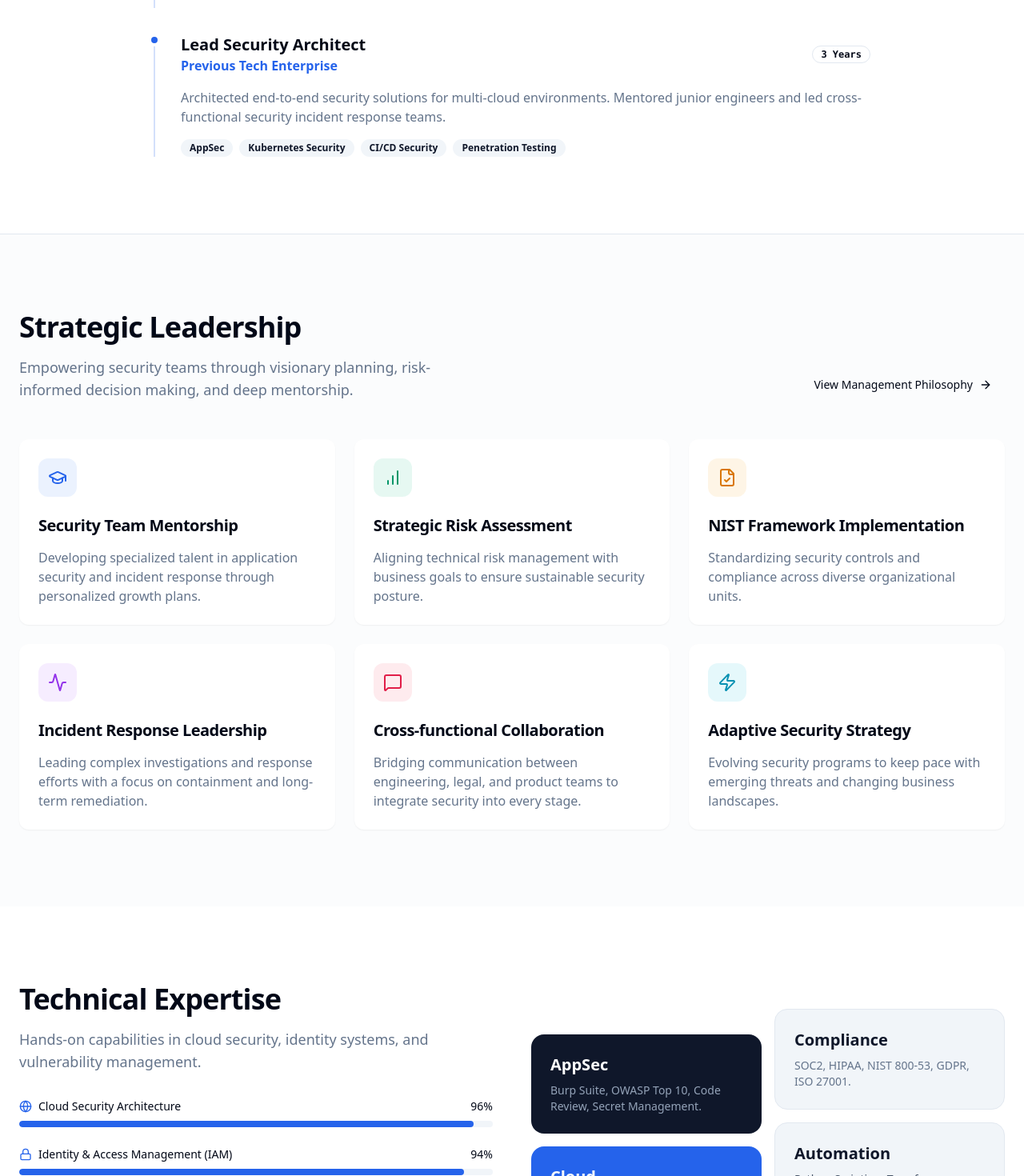
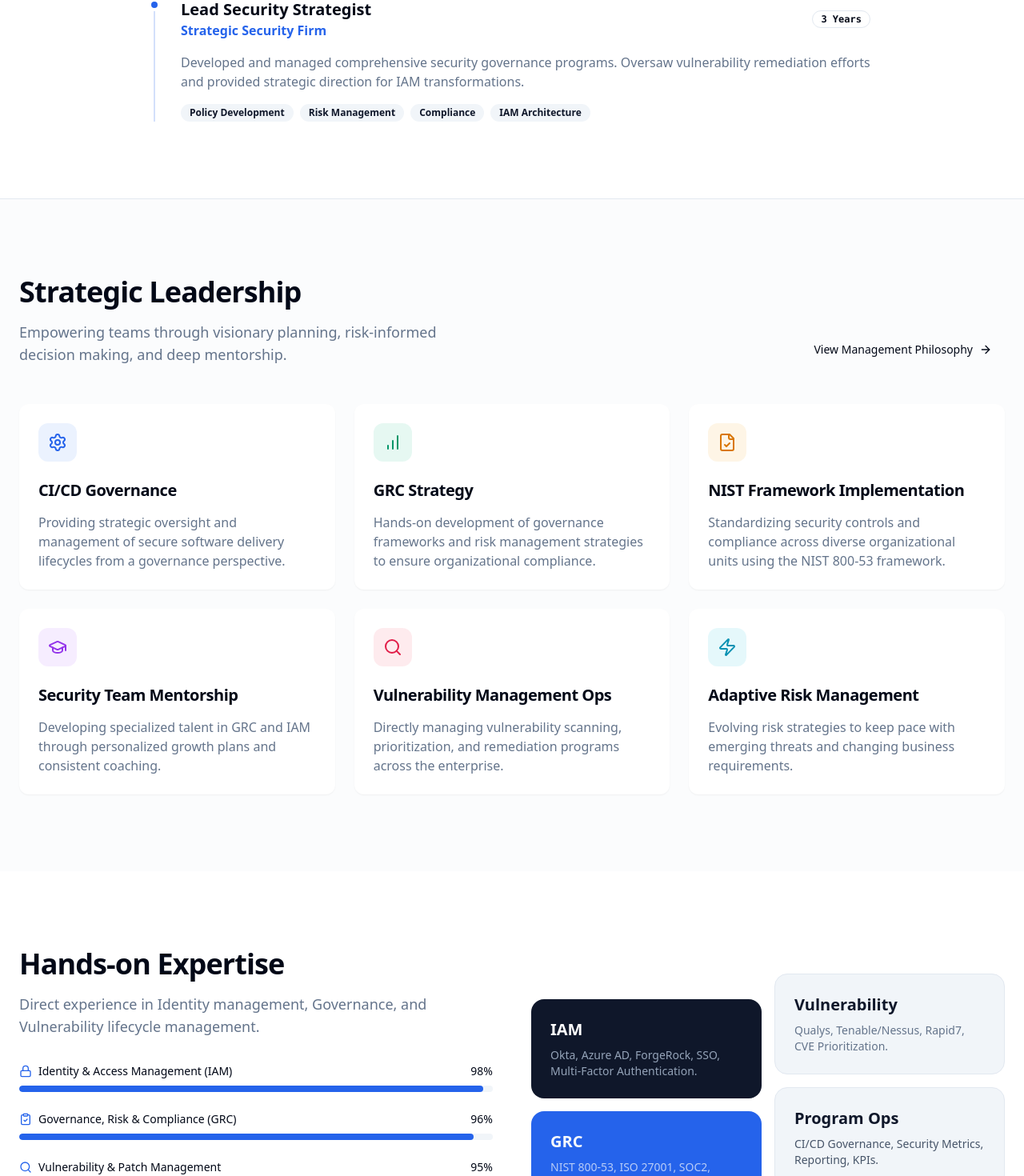
Before and after one commit to KenMize/Portfolio, a React (Vite) app: page / in a window 1280 px wide. Shown: the part 1251-2721 px from the top of the page at 80% size. Built offline with nearby package versions, Linux system fonts and the light colour scheme.

Commit message:
Update profile to reflect GRC, IAM, and vulnerability management expertise

```diff
--- a/client/pages/Index.tsx
+++ b/client/pages/Index.tsx
@@ -1,4 +1,4 @@
-import { ArrowRight, BarChart, Code, Cpu, GraduationCap, Layout, Lightbulb, MessageSquare, Rocket, Users, Zap, Shield, Lock, Search, Terminal, Activity, FileCheck, Globe, Briefcase } from "lucide-react";
+import { ArrowRight, BarChart, Code, Cpu, GraduationCap, Layout, Lightbulb, MessageSquare, Rocket, Users, Zap, Shield, Lock, Search, Terminal, Activity, FileCheck, Globe, Briefcase, ClipboardCheck, History, Settings } from "lucide-react";
 import { Button } from "@/components/ui/button";
 import { Badge } from "@/components/ui/badge";
 import { Card, CardContent, CardDescription, CardHeader, CardTitle } from "@/components/ui/card";
@@ -38,10 +38,10 @@ export default function Index() {
                 Senior Security Engineer & Strategic Leader
               </Badge>
               <h1 className="text-4xl md:text-7xl font-extrabold tracking-tighter max-w-4xl leading-[1.1]">
-                Securing the Future through <span className="text-primary">Strategic</span> Engineering & <span className="text-primary">Adaptive</span> Leadership
+                Leading Through <span className="text-primary">Governance</span>, <span className="text-primary">Identity</span> & Risk <span className="text-primary">Strategy</span>
               </h1>
               <p className="text-muted-foreground text-lg md:text-xl max-w-2xl">
-                15+ years of experience in application security, cloud architecture, IAM, and leading high-performance engineering teams.
+                15+ years of experience specializing in GRC, IAM, and Vulnerability Management. Expert at bridging technical security operations with strategic business objectives.
               </p>
               <div className="flex flex-col sm:flex-row gap-4 pt-6">
                 <Button size="lg" className="gap-2 px-8">
@@ -61,7 +61,7 @@ export default function Index() {
             <div className="space-y-4 mb-12">
               <h2 className="text-3xl md:text-4xl font-bold tracking-tight text-center">Professional Journey</h2>
               <p className="text-muted-foreground text-center max-w-2xl mx-auto">
-                A track record of building and securing scalable systems at industry-leading organizations.
+                A track record of leading complex security initiatives and managing high-performance teams.
               </p>
             </div>
             <div className="max-w-4xl mx-auto space-y-8">
@@ -70,15 +70,15 @@ export default function Index() {
                   company: "Fortellar",
                   role: "Senior Security Engineer",
                   period: "Present",
-                  description: "Leading application security, cloud architecture, and Identity & Access Management (IAM) initiatives. Designing and implementing robust security controls for enterprise-scale platforms.",
-                  skills: ["Cloud Security", "IAM", "Risk Assessment", "NIST Framework"]
+                  description: "Leading hands-on Identity & Access Management (IAM), GRC, and Vulnerability Management initiatives. Designing and implementing robust security controls and frameworks for enterprise platforms.",
+                  skills: ["IAM", "GRC Strategy", "Vulnerability Assessment", "NIST 800-53"]
                 },
                 {
-                  company: "Previous Tech Enterprise",
-                  role: "Lead Security Architect",
+                  company: "Strategic Security Firm",
+                  role: "Lead Security Strategist",
                   period: "3 Years",
-                  description: "Architected end-to-end security solutions for multi-cloud environments. Mentored junior engineers and led cross-functional security incident response teams.",
-                  skills: ["AppSec", "Kubernetes Security", "CI/CD Security", "Penetration Testing"]
+                  description: "Developed and managed comprehensive security governance programs. Oversaw vulnerability remediation efforts and provided strategic direction for IAM transformations.",
+                  skills: ["Policy Development", "Risk Management", "Compliance", "IAM Architecture"]
                 }
               ].map((job, i) => (
                 <div key={i} className="relative pl-8 border-l-2 border-primary/20 pb-8 last:pb-0">
@@ -111,7 +111,7 @@ export default function Index() {
               <div className="space-y-4 max-w-xl">
                 <h2 className="text-3xl md:text-4xl font-bold tracking-tight">Strategic Leadership</h2>
                 <p className="text-muted-foreground text-lg">
-                  Empowering security teams through visionary planning, risk-informed decision making, and deep mentorship.
+                  Empowering teams through visionary planning, risk-informed decision making, and deep mentorship.
                 </p>
               </div>
               <Button variant="ghost" className="gap-2 group">
@@ -122,38 +122,38 @@ export default function Index() {
             <div className="grid grid-cols-1 md:grid-cols-2 lg:grid-cols-3 gap-6">
               {[
                 {
-                  title: "Security Team Mentorship",
-                  description: "Developing specialized talent in application security and incident response through personalized growth plans.",
-                  icon: GraduationCap,
+                  title: "CI/CD Governance",
+                  description: "Providing strategic oversight and management of secure software delivery lifecycles from a governance perspective.",
+                  icon: Settings,
                   color: "bg-blue-500/10 text-blue-600"
                 },
                 {
-                  title: "Strategic Risk Assessment",
-                  description: "Aligning technical risk management with business goals to ensure sustainable security posture.",
+                  title: "GRC Strategy",
+                  description: "Hands-on development of governance frameworks and risk management strategies to ensure organizational compliance.",
                   icon: BarChart,
                   color: "bg-emerald-500/10 text-emerald-600"
                 },
                 {
                   title: "NIST Framework Implementation",
-                  description: "Standardizing security controls and compliance across diverse organizational units.",
+                  description: "Standardizing security controls and compliance across diverse organizational units using the NIST 800-53 framework.",
                   icon: FileCheck,
                   color: "bg-amber-500/10 text-amber-600"
                 },
                 {
-                  title: "Incident Response Leadership",
-                  description: "Leading complex investigations and response efforts with a focus on containment and long-term remediation.",
-                  icon: Activity,
+                  title: "Security Team Mentorship",
+                  description: "Developing specialized talent in GRC and IAM through personalized growth plans and consistent coaching.",
+                  icon: GraduationCap,
                   color: "bg-purple-500/10 text-purple-600"
                 },
                 {
-                  title: "Cross-functional Collaboration",
-                  description: "Bridging communication between engineering, legal, and product teams to integrate security into every stage.",
-                  icon: MessageSquare,
+                  title: "Vulnerability Management Ops",
+                  description: "Directly managing vulnerability scanning, prioritization, and remediation programs across the enterprise.",
+                  icon: Search,
                   color: "bg-rose-500/10 text-rose-600"
                 },
                 {
-                  title: "Adaptive Security Strategy",
-                  description: "Evolving security programs to keep pace with emerging threats and changing business landscapes.",
+                  title: "Adaptive Risk Management",
+                  description: "Evolving risk strategies to keep pace with emerging threats and changing business requirements.",
                   icon: Zap,
                   color: "bg-cyan-500/10 text-cyan-600"
                 }
@@ -180,33 +180,33 @@ export default function Index() {
             <div className="grid grid-cols-1 lg:grid-cols-2 gap-12 items-center">
               <div className="space-y-8">
                 <div className="space-y-4">
-                  <h2 className="text-3xl md:text-4xl font-bold tracking-tight">Technical Expertise</h2>
+                  <h2 className="text-3xl md:text-4xl font-bold tracking-tight">Hands-on Expertise</h2>
                   <p className="text-muted-foreground text-lg">
-                    Hands-on capabilities in cloud security, identity systems, and vulnerability management.
+                    Direct experience in Identity management, Governance, and Vulnerability lifecycle management.
                   </p>
                 </div>
 
                 <div className="space-y-6">
                   {[
                     {
-                      label: "Cloud Security Architecture",
-                      value: 96,
-                      icon: Globe
-                    },
-                    {
                       label: "Identity & Access Management (IAM)",
-                      value: 94,
+                      value: 98,
                       icon: Lock
                     },
                     {
+                      label: "Governance, Risk & Compliance (GRC)",
+                      value: 96,
+                      icon: ClipboardCheck
+                    },
+                    {
                       label: "Vulnerability & Patch Management",
-                      value: 92,
+                      value: 95,
                       icon: Search
                     },
                     {
-                      label: "Application Security (SAST/DAST)",
-                      value: 90,
-                      icon: Terminal
+                      label: "Security Program Management",
+                      value: 92,
+                      icon: Layout
                     }
                   ].map((skill, i) => (
                     <div key={i} className="space-y-2">
@@ -231,22 +231,22 @@ export default function Index() {
               <div className="grid grid-cols-2 gap-4">
                 <div className="space-y-4 pt-8">
                   <div className="p-6 rounded-2xl bg-slate-900 text-white space-y-2">
-                    <h3 className="text-xl font-bold">AppSec</h3>
-                    <p className="text-slate-400 text-sm">Burp Suite, OWASP Top 10, Code Review, Secret Management.</p>
+                    <h3 className="text-xl font-bold">IAM</h3>
+                    <p className="text-slate-400 text-sm">Okta, Azure AD, ForgeRock, SSO, Multi-Factor Authentication.</p>
                   </div>
                   <div className="p-6 rounded-2xl bg-primary text-primary-foreground space-y-2">
-                    <h3 className="text-xl font-bold">Cloud</h3>
-                    <p className="text-primary-foreground/70 text-sm">AWS Security Hub, GuardDuty, Azure AD, GCP Security.</p>
+                    <h3 className="text-xl font-bold">GRC</h3>
+                    <p className="text-primary-foreground/70 text-sm">NIST 800-53, ISO 27001, SOC2, HIPAA, Policy Dev.</p>
                   </div>
                 </div>
                 <div className="space-y-4">
                   <div className="p-6 rounded-2xl bg-secondary space-y-2 border">
-                    <h3 className="text-xl font-bold text-secondary-foreground">Compliance</h3>
-                    <p className="text-muted-foreground text-sm">SOC2, HIPAA, NIST 800-53, GDPR, ISO 27001.</p>
+                    <h3 className="text-xl font-bold text-secondary-foreground">Vulnerability</h3>
+                    <p className="text-muted-foreground text-sm">Qualys, Tenable/Nessus, Rapid7, CVE Prioritization.</p>
                   </div>
                   <div className="p-6 rounded-2xl bg-slate-100 space-y-2 border">
-                    <h3 className="text-xl font-bold text-slate-900">Automation</h3>
-                    <p className="text-slate-600 text-sm">Python Scripting, Terraform, Security as Code, SIEM.</p>
+                    <h3 className="text-xl font-bold text-slate-900">Program Ops</h3>
+                    <p className="text-slate-600 text-sm">CI/CD Governance, Security Metrics, Reporting, KPIs.</p>
                   </div>
                 </div>
               </div>
@@ -258,9 +258,9 @@ export default function Index() {
         <section id="projects" className="py-24 bg-slate-900 text-white">
           <div className="container px-4 md:px-6">
             <div className="text-center space-y-4 mb-16">
-              <h2 className="text-3xl md:text-5xl font-bold tracking-tight">Security Initiatives & Projects</h2>
+              <h2 className="text-3xl md:text-5xl font-bold tracking-tight">Impact & Strategic Results</h2>
               <p className="text-slate-400 max-w-2xl mx-auto">
-                Real-world solutions delivered to solve complex security and infrastructure challenges.
+                Real-world solutions delivered to solve complex identity and governance challenges.
               </p>
             </div>
             <div className="grid grid-cols-1 md:grid-cols-2 gap-8">
@@ -268,16 +268,16 @@ export default function Index() {
                 {
                   title: "Enterprise IAM Transformation",
                   category: "Identity Systems",
-                  impact: "Reduced credential-based risk by 80%",
-                  description: "Redesigned identity management for 5,000+ employees using modern SSO and multi-factor authentication protocols.",
-                  tags: ["Okta", "Azure AD", "OAuth2"]
+                  impact: "Reduced identity risk by 80%",
+                  description: "Redesigned identity management for 5,000+ employees using modern SSO and lifecycle management protocols.",
+                  tags: ["Okta", "Azure AD", "Lifecycle Mgmt"]
                 },
                 {
-                  title: "Cloud Native Security Baseline",
-                  category: "Infrastructure",
-                  impact: "Achieved SOC2 compliance in record time",
-                  description: "Developed and automated security baselines for Kubernetes clusters and microservices architecture.",
-                  tags: ["Kubernetes", "Terraform", "Falco"]
+                  title: "Strategic Compliance Baseline",
+                  category: "Governance",
+                  impact: "Accelerated audit readiness by 40%",
+                  description: "Standardized security controls across the organization based on the NIST framework for multi-cloud environments.",
+                  tags: ["NIST 800-53", "Compliance", "Risk Assessment"]
                 }
               ].map((project, i) => (
                 <div key={i} className="group p-8 rounded-3xl bg-slate-800 border border-slate-700 hover:border-primary/50 transition-all">
@@ -303,9 +303,9 @@ export default function Index() {
         {/* CTA Section */}
         <section className="py-24 border-t relative overflow-hidden">
           <div className="container px-4 md:px-6 text-center space-y-8">
-            <h2 className="text-3xl md:text-5xl font-bold tracking-tight">Strategy Meet Execution</h2>
+            <h2 className="text-3xl md:text-5xl font-bold tracking-tight">Strategic Security Operations</h2>
             <p className="text-muted-foreground text-lg md:text-xl max-w-2xl mx-auto">
-              I'm open to discussing security strategy, technical mentorship, or architectural consulting.
+              I'm open to discussing GRC strategy, IAM architecture, or technical security mentorship.
             </p>
             <div className="flex flex-col sm:flex-row gap-4 justify-center">
               <Button size="lg" className="px-12">
```
